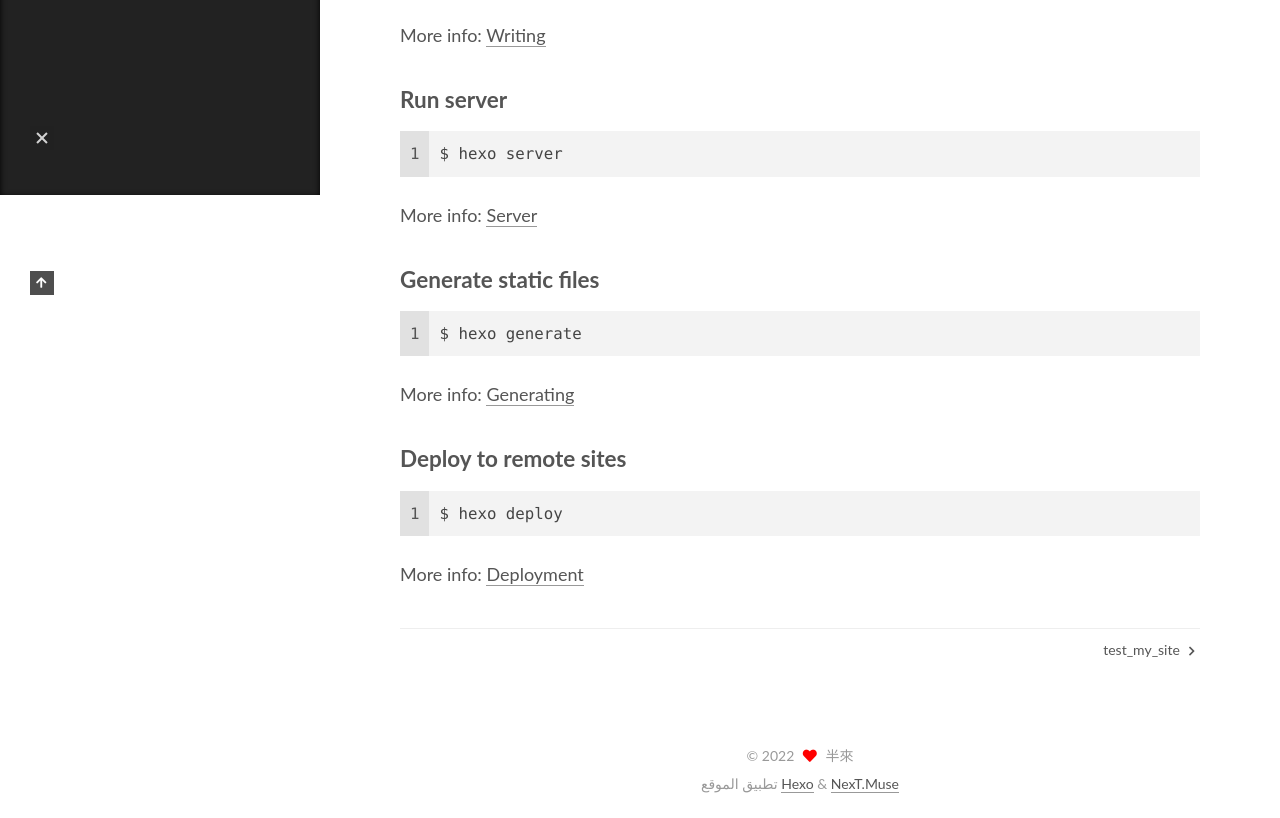
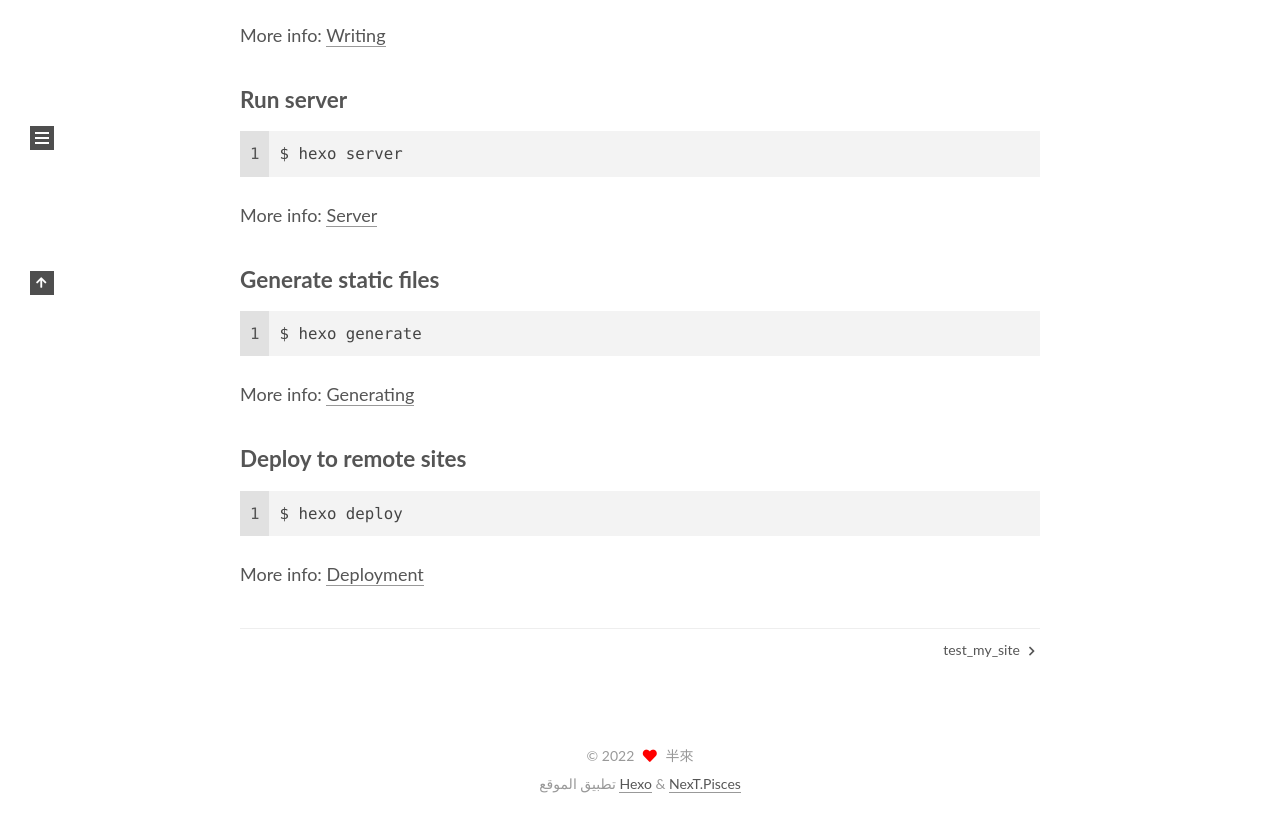
Before and after one commit to xekoli/xekoli.github.io, a plain HTML site: page 2022/02/11/hello-world/index.html in a window 1280 px wide. Shown: the part 605-1423 px from the top of the page. Drawn offline with nearby package versions, Linux system fonts and the light colour scheme.

Commit message:
Site updated: 2022-02-17 10:58:04

```diff
--- a/2022/02/11/hello-world/index.html
+++ b/2022/02/11/hello-world/index.html
@@ -18,7 +18,7 @@
 <link rel="stylesheet" href="https://cdn.jsdelivr.net/npm/@fortawesome/fontawesome-free@5.15.4/css/all.min.css" integrity="sha256-mUZM63G8m73Mcidfrv5E+Y61y7a12O5mW4ezU3bxqW4=" crossorigin="anonymous">
   <link rel="stylesheet" href="https://cdn.jsdelivr.net/npm/animate.css@3.1.1/animate.min.css" integrity="sha256-PR7ttpcvz8qrF57fur/yAx1qXMFJeJFiA6pSzWi0OIE=" crossorigin="anonymous">
 
-<script class="next-config" data-name="main" type="application/json">{"hostname":"www.xekoli.cn","root":"/","images":"/images","scheme":"Muse","darkmode":false,"version":"8.10.0","exturl":false,"sidebar":{"position":"left","display":"post","padding":18,"offset":12},"copycode":false,"bookmark":{"enable":false,"color":"#222","save":"auto"},"mediumzoom":false,"lazyload":false,"pangu":false,"comments":{"style":"tabs","active":null,"storage":true,"lazyload":false,"nav":null},"stickytabs":false,"motion":{"enable":true,"async":false,"transition":{"post_block":"fadeIn","post_header":"fadeInDown","post_body":"fadeInDown","coll_header":"fadeInLeft","sidebar":"fadeInUp"}},"prism":false,"i18n":{"placeholder":"بحث...","empty":"We didn't find any results for the search: ${query}","hits_time":"${hits} results found in ${time} ms","hits":"${hits} results found"}}</script><script src="/js/config.js"></script>
+<script class="next-config" data-name="main" type="application/json">{"hostname":"www.xekoli.cn","root":"/","images":"/images","scheme":"Pisces","darkmode":false,"version":"8.10.0","exturl":false,"sidebar":{"position":"left","display":"post","padding":18,"offset":12},"copycode":false,"bookmark":{"enable":false,"color":"#222","save":"auto"},"mediumzoom":false,"lazyload":false,"pangu":false,"comments":{"style":"tabs","active":null,"storage":true,"lazyload":false,"nav":null},"stickytabs":false,"motion":{"enable":true,"async":false,"transition":{"post_block":"fadeIn","post_header":"fadeInDown","post_body":"fadeInDown","coll_header":"fadeInLeft","sidebar":"fadeInUp"}},"prism":false,"i18n":{"placeholder":"بحث...","empty":"We didn't find any results for the search: ${query}","hits_time":"${hits} results found in ${time} ms","hits":"${hits} results found"}}</script><script src="/js/config.js"></script>
 
   <meta name="description" content="Welcome to Hexo! This is your very first post. Check documentation for more info. If you get any problems when using Hexo, you can find the answer in troubleshooting or you can ask me on GitHub. Quick">
 <meta property="og:type" content="article">
@@ -255,7 +255,7 @@
   </span>
   <span class="author" itemprop="copyrightHolder">半來</span>
 </div>
-  <div class="powered-by">تطبيق الموقع <a href="https://hexo.io/" rel="noopener" target="_blank">Hexo</a> & <a href="https://theme-next.js.org/muse/" rel="noopener" target="_blank">NexT.Muse</a>
+  <div class="powered-by">تطبيق الموقع <a href="https://hexo.io/" rel="noopener" target="_blank">Hexo</a> & <a href="https://theme-next.js.org/pisces/" rel="noopener" target="_blank">NexT.Pisces</a>
   </div>
 
     </div>
@@ -263,7 +263,7 @@
 
 
   <script src="https://cdn.jsdelivr.net/npm/animejs@3.2.1/lib/anime.min.js" integrity="sha256-XL2inqUJaslATFnHdJOi9GfQ60on8Wx1C2H8DYiN1xY=" crossorigin="anonymous"></script>
-<script src="/js/comments.js"></script><script src="/js/utils.js"></script><script src="/js/motion.js"></script><script src="/js/schemes/muse.js"></script><script src="/js/next-boot.js"></script>
+<script src="/js/comments.js"></script><script src="/js/utils.js"></script><script src="/js/motion.js"></script><script src="/js/next-boot.js"></script>
 
 
 
```
Also changed, not shown: 2022/02/12/test-my-site/index.html (+3 -3 lines), archives/2022/02/index.html (+3 -3 lines), archives/2022/index.html (+3 -3 lines), archives/index.html (+3 -3 lines), index.html (+3 -3 lines).
